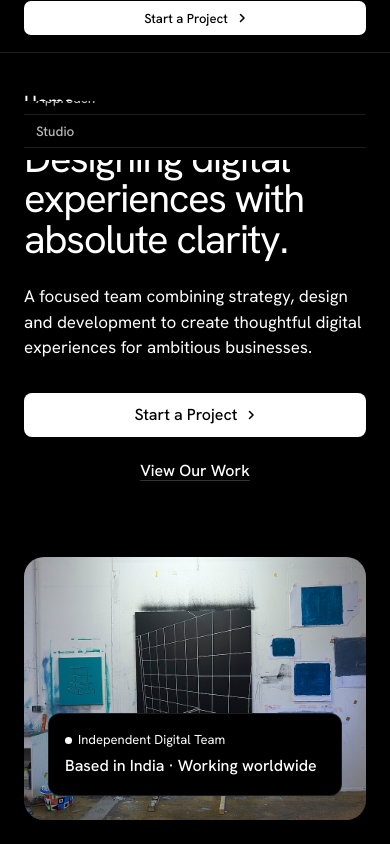
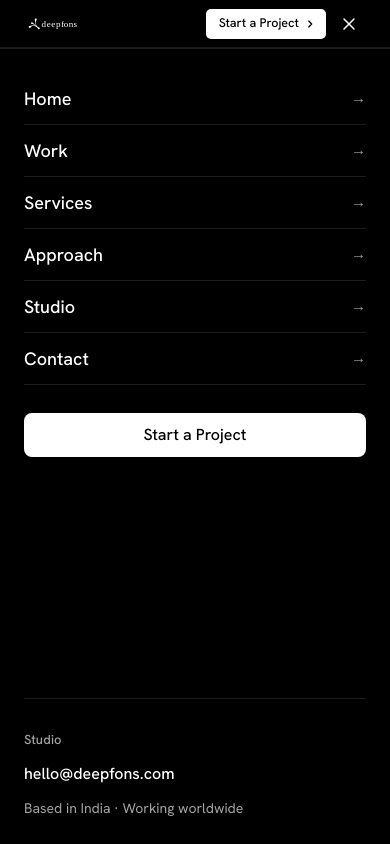
Before and after one commit to Sample-Webarray/deepfons, a React (Vite) app: page /#/ in a window 390 px wide. Both pictures are taken after a click on the button 346 px from the left and 25 px from the top of the page. Shown: the top 844 px of the page. Built offline with nearby package versions, Linux system fonts and the light colour scheme.

Commit message:
Refine 48px Nvidia-style navbar alignment, sizing, and smooth mobile drawer opening

```diff
--- a/src/App.jsx
+++ b/src/App.jsx
@@ -93,12 +93,12 @@ export default function App() {
     <>
       <Loader onComplete={() => setLoaderDone(true)} />
 
-      {/* Narrow Big-Tech Navigation Bar (56px desktop, 52px mobile) */}
+      {/* Narrow Nvidia-style Navigation Bar (48px) */}
       <motion.header
-        initial={{ opacity: 0, y: -6 }}
+        initial={{ opacity: 0, y: -4 }}
         animate={{ opacity: 1, y: 0 }}
-        transition={{ duration: 0.55, delay: loaderDone ? 0 : 0.9, ease: [0.22, 1, 0.36, 1] }}
-        className={`nav nav--centre ${mobileMenuOpen ? 'is-open' : ''}`}
+        transition={{ duration: 0.5, delay: loaderDone ? 0 : 0.9, ease: [0.22, 1, 0.36, 1] }}
+        className="nav"
       >
         <div className="wrap nav__bar">
           <a
@@ -116,13 +116,12 @@ export default function App() {
           <Link
             to="/"
             onClick={(e) => scrollToSection(e, '#top')}
-            className="nav__logo shrink-0 flex items-center hover:opacity-85 transition-opacity"
+            className="nav__logo hover:opacity-85 transition-opacity"
             aria-label="Deepfons home"
           >
             <img
               src={`${import.meta.env.BASE_URL}deepfonswhite.svg`}
               alt="Deepfons"
-              className="!h-7 md:!h-8 !w-auto object-contain block"
             />
           </Link>
 
@@ -140,57 +139,7 @@ export default function App() {
             ))}
           </nav>
 
-          {/* Animated Mobile Drawer Sheet */}
-          <AnimatePresence>
-            {mobileMenuOpen && (
-              <motion.div
-                initial={{ opacity: 0, y: -8 }}
-                animate={{ opacity: 1, y: 0 }}
-                exit={{ opacity: 0, y: -8 }}
-                transition={{ duration: 0.25, ease: [0.22, 1, 0.36, 1] }}
-                className="fixed inset-0 top-[var(--nav)] z-40 bg-[#000000] border-t border-[var(--line)] flex flex-col px-[var(--gut)] py-6 lg:hidden overflow-y-auto"
-              >
-                <nav className="flex flex-col" aria-label="Mobile navigation">
-                  {MOBILE_LINKS.map((item, i) => (
-                    <motion.a
-                      key={item.name}
-                      href={item.path}
-                      initial={{ opacity: 0, x: -8 }}
-                      animate={{ opacity: 1, x: 0 }}
-                      transition={{ delay: 0.04 * i, duration: 0.3, ease: [0.22, 1, 0.36, 1] }}
-                      onClick={(e) => scrollToSection(e, item.path)}
-                      className="flex items-center justify-between min-h-[52px] border-b border-[var(--line)] text-[19px] font-medium text-[#ffffff] hover:text-[#a3a3a3] transition-colors"
-                    >
-                      <span>{item.name}</span>
-                      <span aria-hidden="true" className="text-[#a3a3a3] text-[15px]">→</span>
-                    </motion.a>
-                  ))}
-                </nav>
-
-                <div className="mt-7">
-                  <a
-                    href="#contact"
-                    onClick={(e) => scrollToSection(e, '#contact')}
-                    className="btn btn--primary w-full justify-center"
-                  >
-                    Start a Project
-                  </a>
-                </div>
-
-                <div className="mt-auto pt-8 border-t border-[var(--line)] flex flex-col gap-2">
-                  <span className="t-label text-[#a3a3a3]">Studio</span>
-                  <a
-                    href="mailto:hello@deepfons.com"
-                    className="text-[16px] font-medium text-[#ffffff] hover:text-[#a3a3a3] transition-colors py-1"
-                  >
-                    hello@deepfons.com
-                  </a>
-                  <span className="text-[14px] text-[#a3a3a3]">Based in India · Working worldwide</span>
-                </div>
-              </motion.div>
-            )}
-          </AnimatePresence>
-
+          <div className="nav__right">
             <div className="nav__actions">
               <a
                 href="#contact"
@@ -239,7 +188,59 @@ export default function App() {
               </AnimatePresence>
             </button>
           </div>
+        </div>
       </motion.header>
+
+      {/* Clean Architectural Mobile Drawer (rendered outside header to avoid transform clipping) */}
+      <AnimatePresence>
+        {mobileMenuOpen && (
+          <motion.div
+            initial={{ opacity: 0, clipPath: 'inset(0 0 100% 0)' }}
+            animate={{ opacity: 1, clipPath: 'inset(0 0 0% 0)' }}
+            exit={{ opacity: 0, clipPath: 'inset(0 0 100% 0)' }}
+            transition={{ duration: 0.32, ease: [0.22, 1, 0.36, 1] }}
+            className="fixed inset-x-0 top-[var(--nav)] bottom-0 z-40 bg-[#000000] border-t border-[var(--line)] flex flex-col px-[var(--gut)] py-6 lg:hidden overflow-y-auto"
+          >
+            <nav className="flex flex-col" aria-label="Mobile navigation">
+              {MOBILE_LINKS.map((item, i) => (
+                <motion.a
+                  key={item.name}
+                  href={item.path}
+                  initial={{ opacity: 0, y: 6 }}
+                  animate={{ opacity: 1, y: 0 }}
+                  transition={{ delay: 0.04 * i + 0.06, duration: 0.28, ease: [0.22, 1, 0.36, 1] }}
+                  onClick={(e) => scrollToSection(e, item.path)}
+                  className="flex items-center justify-between min-h-[52px] border-b border-[var(--line)] text-[18px] font-medium text-[#ffffff] hover:text-[#a3a3a3] transition-colors"
+                >
+                  <span>{item.name}</span>
+                  <span aria-hidden="true" className="text-[#a3a3a3] text-[15px]">→</span>
+                </motion.a>
+              ))}
+            </nav>
+
+            <div className="mt-7">
+              <a
+                href="#contact"
+                onClick={(e) => scrollToSection(e, '#contact')}
+                className="btn btn--primary w-full justify-center"
+              >
+                Start a Project
+              </a>
+            </div>
+
+            <div className="mt-auto pt-8 border-t border-[var(--line)] flex flex-col gap-2">
+              <span className="t-label text-[#a3a3a3]">Studio</span>
+              <a
+                href="mailto:hello@deepfons.com"
+                className="text-[16px] font-medium text-[#ffffff] hover:text-[#a3a3a3] transition-colors py-1"
+              >
+                hello@deepfons.com
+              </a>
+              <span className="text-[14px] text-[#a3a3a3]">Based in India · Working worldwide</span>
+            </div>
+          </motion.div>
+        )}
+      </AnimatePresence>
 
       <Routes>
         <Route path="/" element={<Home onNavigateSection={scrollToSection} />} />
--- a/src/index.css
+++ b/src/index.css
@@ -19,54 +19,134 @@
   }
 }
 
-/* Big-tech narrow header (56px desktop, 52px mobile) & compact pill/rounded CTA */
+/* Nvidia-inspired narrow, tight tech header (48px) & crisp compact controls */
 :root {
-  --nav: 56px;
+  --nav: 48px;
 }
-@media (max-width: 639px) {
-  :root {
-    --nav: 52px;
+
+
+.nav {
+  height: var(--nav) !important;
+  background: rgba(0, 0, 0, 0.94) !important;
+  backdrop-filter: blur(12px);
+  -webkit-backdrop-filter: blur(12px);
+  border-bottom: 1px solid rgba(255, 255, 255, 0.1) !important;
+}
+
+.nav__bar {
+  height: 100% !important;
+  display: flex !important;
+  align-items: center !important;
+  justify-content: space-between !important;
+  gap: 28px !important;
+}
+
+.nav__logo {
+  display: inline-flex !important;
+  align-items: center !important;
+  height: 100% !important;
+  min-height: 0 !important;
+  flex: none !important;
+}
+
+.nav__logo img {
+  height: 20px !important;
+  width: auto !important;
+  display: block;
+}
+@media (min-width: 1024px) {
+  .nav__logo img {
+    height: 22px !important;
   }
 }
 
-.nav {
-  height: var(--nav) !important;
-  background: rgba(0, 0, 0, 0.92) !important;
-  backdrop-filter: blur(12px);
-  border-bottom: 1px solid rgba(255, 255, 255, 0.1) !important;
+.nav__links {
+  display: none !important;
+}
+@media (min-width: 1024px) {
+  .nav__links {
+    display: flex !important;
+    align-items: center !important;
+    gap: 4px !important;
+    margin-right: auto !important;
+    flex: none !important;
+  }
 }
 
 .nav__link {
-  font-size: 13.5px !important;
-  height: 32px !important;
-  padding: 0 12px !important;
+  font-size: 13px !important;
+  font-weight: 500 !important;
+  letter-spacing: -0.005em !important;
+  height: 30px !important;
+  padding: 0 11px !important;
+  border-radius: 5px !important;
   color: rgba(255, 255, 255, 0.72) !important;
+}
+
+.nav__link::before,
+.nav__link[aria-current="page"]::after {
+  display: none !important;
 }
 .nav__link:hover,
 .nav__link:focus-visible {
   color: #ffffff !important;
+  background: rgba(255, 255, 255, 0.06) !important;
+}
+
+.nav__right {
+  display: flex !important;
+  align-items: center !important;
+  gap: 6px !important;
+  margin-left: auto !important;
+  flex: none !important;
+}
+
+.nav__actions {
+  display: flex !important;
+  align-items: center !important;
+  flex: none !important;
 }
 
 .nav__actions .btn {
-  height: 34px !important;
-  padding: 0 14px !important;
-  font-size: 13px !important;
+  height: 30px !important;
+  min-height: 30px !important;
+  padding: 0 12px !important;
+  font-size: 12.5px !important;
   font-weight: 500 !important;
-  border-radius: 7px !important;
+  line-height: 1 !important;
+  border-radius: 5px !important;
+  gap: 6px !important;
+  white-space: nowrap !important;
+}
+
+.nav__actions .btn .m-arrow {
+  width: 10px !important;
+  height: 10px !important;
 }
 
 /* Borderless Lucide hamburger button */
 .nav__toggle {
+  display: inline-flex !important;
+  align-items: center !important;
+  justify-content: center !important;
   border: 0 !important;
   background: transparent !important;
-  width: 40px !important;
-  height: 40px !important;
+  width: 34px !important;
+  height: 34px !important;
+  min-height: 34px !important;
   padding: 0 !important;
-  border-radius: 6px !important;
+  border-radius: 5px !important;
   color: #ffffff !important;
+  cursor: pointer;
 }
+
 .nav__toggle:hover {
   background: rgba(255, 255, 255, 0.08) !important;
+}
+@media (min-width: 1024px) {
+  .nav__toggle {
+    display: none !important;
+  }
 }
 
 /* Override Tailwind v3.4 logical inset utilities colliding with system.css column placement */
@@ -247,8 +327,8 @@ h3.df-h3 {
   border-radius: var(--r-lg);
   overflow: hidden;
   transition: transform 220ms cubic-bezier(0.22, 1, 0.36, 1),
-              border-color 220ms cubic-bezier(0.22, 1, 0.36, 1),
-              box-shadow 220ms cubic-bezier(0.22, 1, 0.36, 1);
+    border-color 220ms cubic-bezier(0.22, 1, 0.36, 1),
+    box-shadow 220ms cubic-bezier(0.22, 1, 0.36, 1);
 }
 
 @media (hover: hover) and (pointer: fine) {
```
Lines whose indentation alone changed are shown as unchanged.
